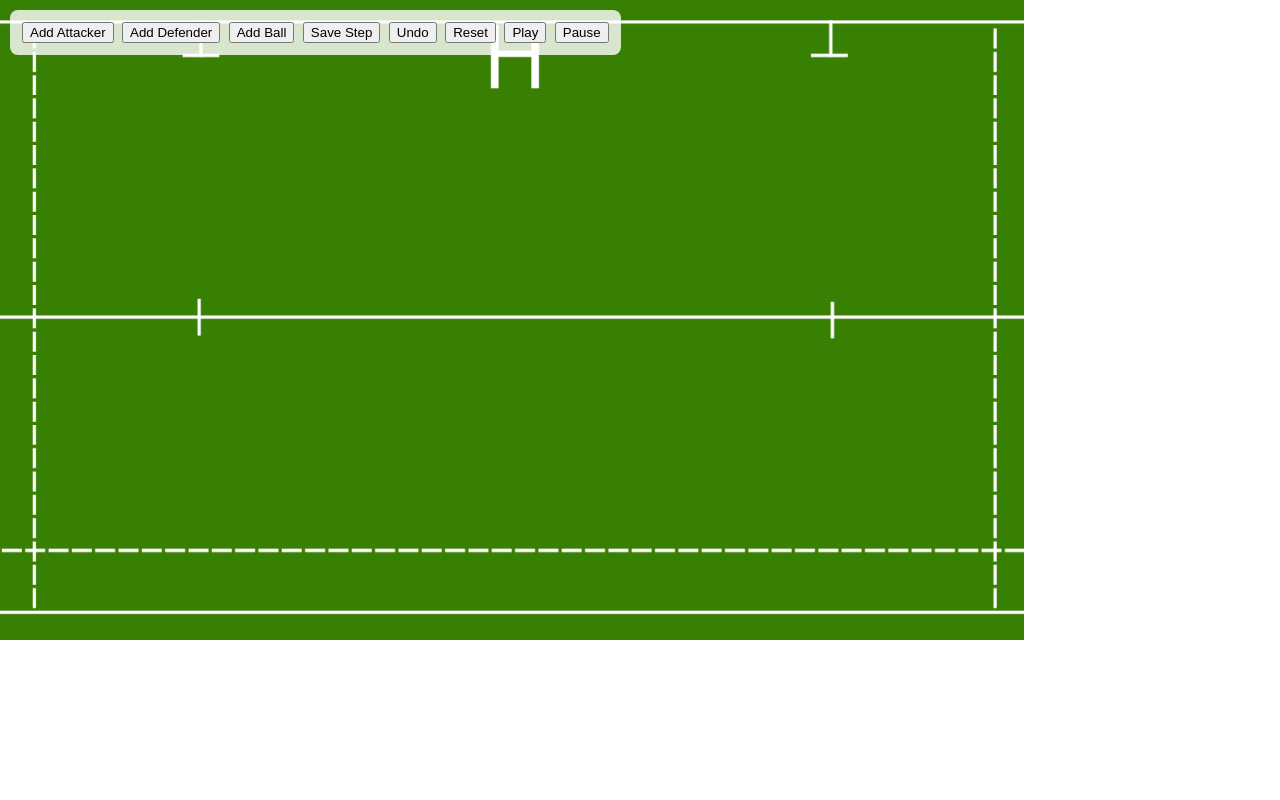
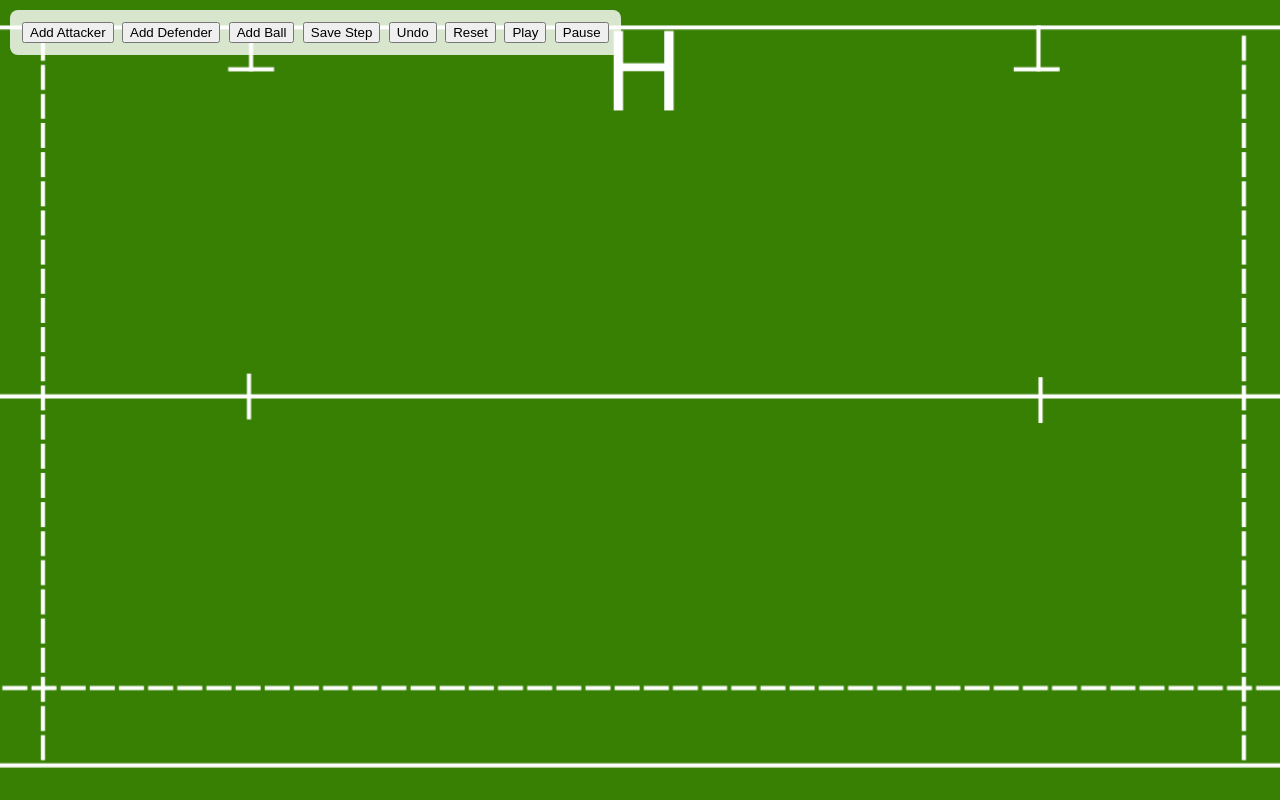
Before and after one commit to chanreygibbons/rugbysim, a plain HTML site: page index.html in a window 1280 px wide. Drawn offline with Linux system fonts and the light colour scheme.

Commit message:
Update index.html

```diff
--- a/index.html
+++ b/index.html
@@ -10,8 +10,8 @@
       font-family: Arial, sans-serif;
     }
     #field {
-      width: 80vw;
-      height: 80vh;
+      width: 100vw;
+      height: 100vh;
       background: url('H.png') center/cover no-repeat;
       position: relative;
       overflow: hidden;
```
